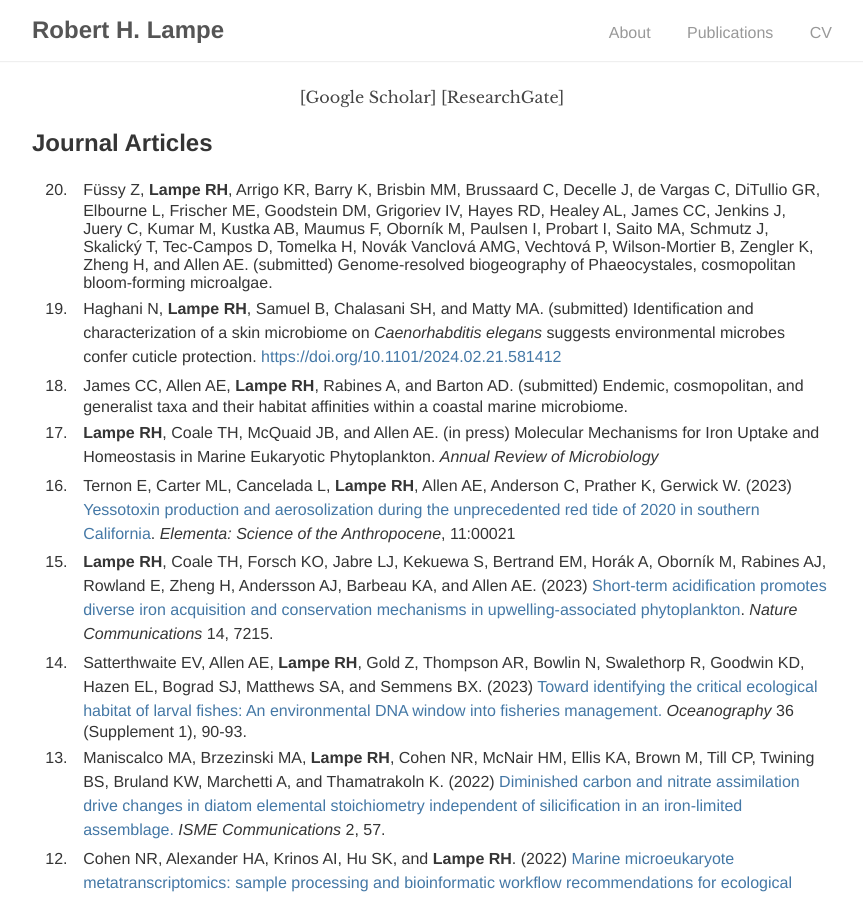
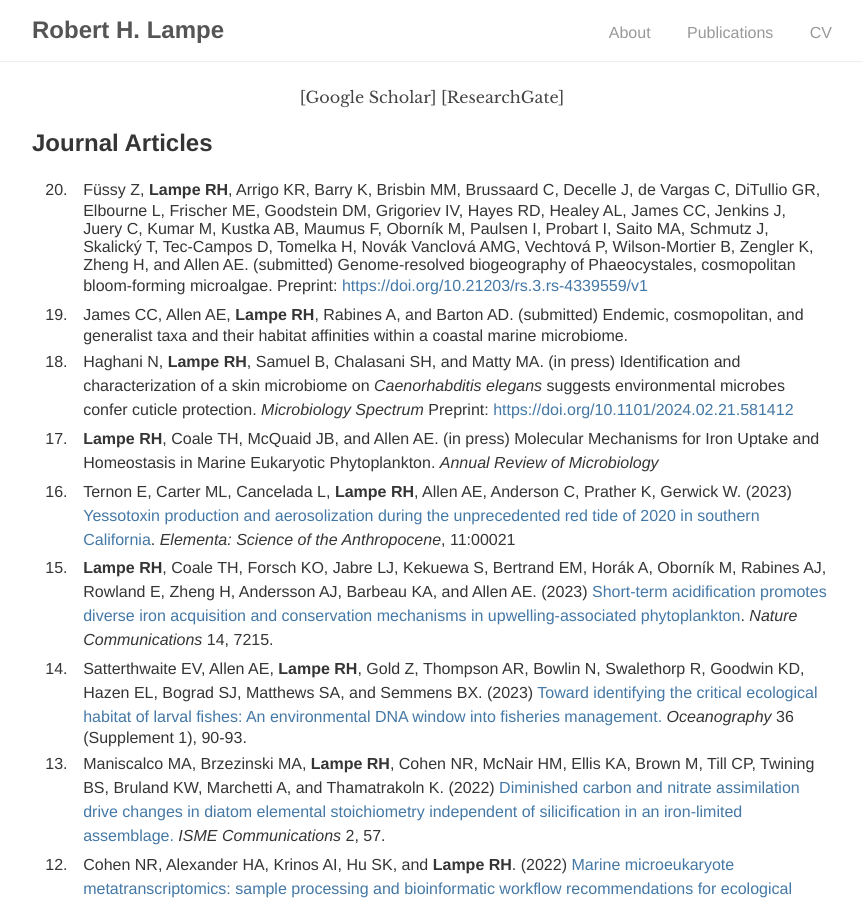
Before and after one commit to rhlampe/rhlampe.github.io, a Jekyll site: the page built from publications/index.html, in a window 1280 px wide and 900 px high. Shown: the whole window, without its empty margins (208-1071 px from the left). Built offline with Jekyll 4.4.1, drawn with Linux system fonts in a browser that asks for light colours.

Commit message:
Update pubs

```diff
--- a/publications/index.html
+++ b/publications/index.html
@@ -11,9 +11,9 @@ title: Publications
 
 <div id="publications" class="publications">
 <ol reversed>
-	<li>F&#252;ssy Z, <b>Lampe RH</b>, Arrigo KR, Barry K, Brisbin MM, Brussaard C, Decelle J, de Vargas C, DiTullio GR, Elbourne L, Frischer ME, Goodstein DM, Grigoriev IV, Hayes RD, Healey AL, James CC, Jenkins J, Juery C, Kumar M, Kustka AB, Maumus F, Oborn&iacute;k M, Paulsen I, Probart I, Saito MA, Schmutz J, Skalick&#253; T, Tec-Campos D, Tomelka H, Nov&#225;k Vanclov&#225; AMG, Vechtov&#225; P, Wilson-Mortier B, Zengler K, Zheng H, and Allen AE. (submitted) Genome-resolved biogeography of Phaeocystales, cosmopolitan bloom-forming microalgae.</li>
-  <li>Haghani N, <b>Lampe RH</b>, Samuel B, Chalasani SH, and Matty MA. (submitted) Identification and characterization of a skin microbiome on <i>Caenorhabditis elegans</i> suggests environmental microbes confer cuticle protection. <a href="https://doi.org/10.1101/2024.02.21.581412">https://doi.org/10.1101/2024.02.21.581412</a></li>
+	<li>F&#252;ssy Z, <b>Lampe RH</b>, Arrigo KR, Barry K, Brisbin MM, Brussaard C, Decelle J, de Vargas C, DiTullio GR, Elbourne L, Frischer ME, Goodstein DM, Grigoriev IV, Hayes RD, Healey AL, James CC, Jenkins J, Juery C, Kumar M, Kustka AB, Maumus F, Oborn&iacute;k M, Paulsen I, Probart I, Saito MA, Schmutz J, Skalick&#253; T, Tec-Campos D, Tomelka H, Nov&#225;k Vanclov&#225; AMG, Vechtov&#225; P, Wilson-Mortier B, Zengler K, Zheng H, and Allen AE. (submitted) Genome-resolved biogeography of Phaeocystales, cosmopolitan bloom-forming microalgae. Preprint: <a href="https://doi.org/10.21203/rs.3.rs-4339559/v1">https://doi.org/10.21203/rs.3.rs-4339559/v1</a></li>
   <li>James CC, Allen AE, <b>Lampe RH</b>, Rabines A, and Barton AD. (submitted) Endemic, cosmopolitan, and generalist taxa and their habitat affinities within a coastal marine microbiome.</li>
+  <li>Haghani N, <b>Lampe RH</b>, Samuel B, Chalasani SH, and Matty MA. (in press) Identification and characterization of a skin microbiome on <i>Caenorhabditis elegans</i> suggests environmental microbes confer cuticle protection. <i>Microbiology Spectrum</i> Preprint: <a href="https://doi.org/10.1101/2024.02.21.581412">https://doi.org/10.1101/2024.02.21.581412</a></li>
   <li><b>Lampe RH</b>, Coale TH, McQuaid JB, and Allen AE. (in press) Molecular Mechanisms for Iron Uptake and Homeostasis in Marine Eukaryotic Phytoplankton. <i>Annual Review of Microbiology</i></li>
   <li>Ternon E, Carter ML, Cancelada L, <b>Lampe RH</b>, Allen AE, Anderson C, Prather K, Gerwick W. (2023) <a href="https://doi.org/10.1525/elementa.2023.00021">Yessotoxin production and aerosolization during the unprecedented red tide of 2020 in southern California</a>. <i>Elementa: Science of the Anthropocene</i>, 11:00021</li>
   <li><b>Lampe RH</b>, Coale TH, Forsch KO, Jabre LJ, Kekuewa S, Bertrand EM, Hor&aacute;k A, Oborn&iacute;k M, Rabines AJ, Rowland E, Zheng H, Andersson AJ, Barbeau KA, and Allen AE. (2023) <a href="https://doi.org/10.1038/s41467-023-42949-1">Short-term acidification promotes diverse iron acquisition and conservation mechanisms in upwelling-associated phytoplankton</a>. <i>Nature Communications</i> 14, 7215.</li>
```
